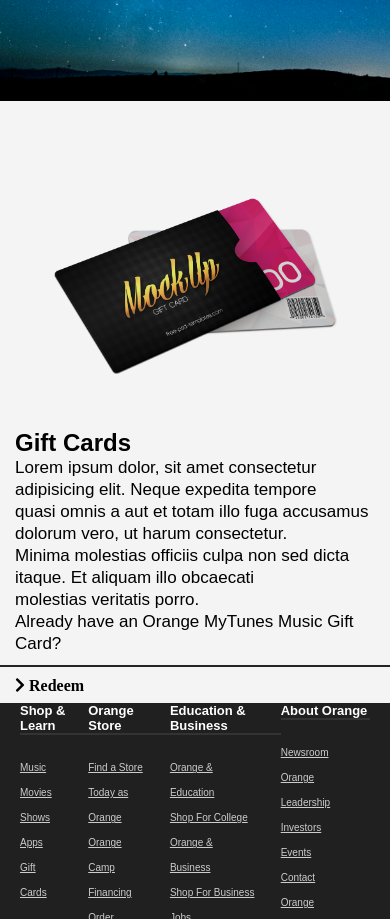
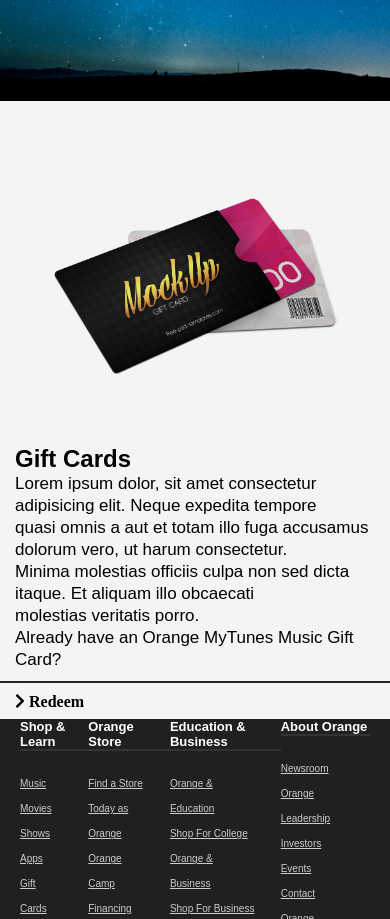
Before and after one commit to Winner-oc/mytunes, a plain HTML site: page index.html in a window 390 px wide. Shown: the part 2633-3552 px from the top of the page. Drawn offline with Linux system fonts and the light colour scheme.

Commit message:
new changes

```diff
--- a/css/style.css
+++ b/css/style.css
@@ -362,6 +362,7 @@ li{
     .fifth-section{
         padding-top: 0;
         flex-direction: column;
+        gap: 9rem;
     }
     .fifth-section h2,p{
         margin-left: 15px;
```
